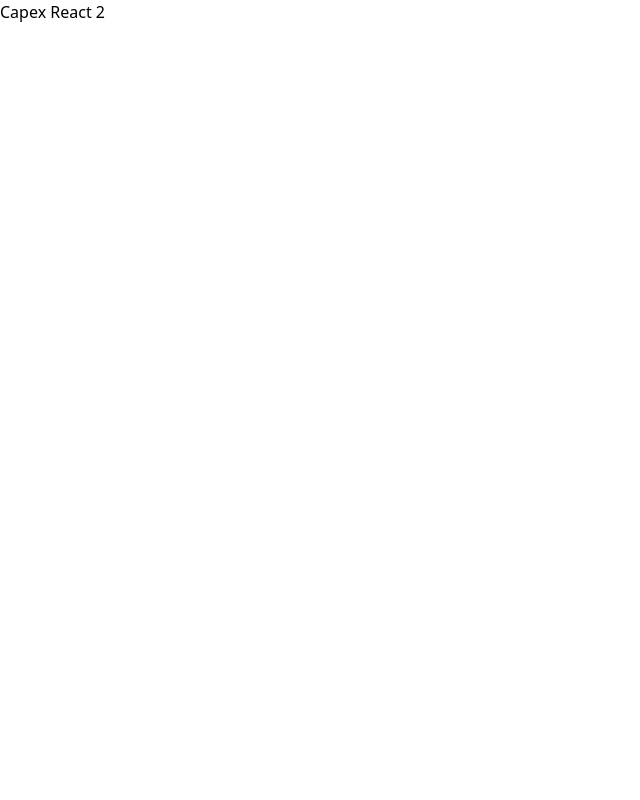
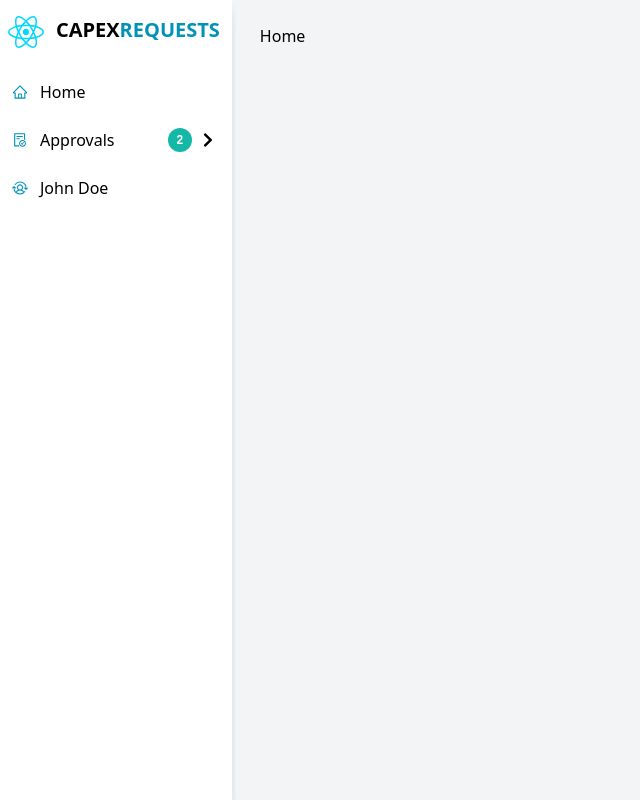
Before and after one commit to henriquesmoco/capex-react, a React (Vite) app in the folder capex-frontend/: page / in a window 1280 px wide. Shown: the whole page, without its empty margins (0-640 px from the left). Built offline with nearby package versions, Linux system fonts and the light colour scheme; a web font is replaced by a local one.

Commit message:
Created initial app layout

```diff
--- a/capex-frontend/package.json
+++ b/capex-frontend/package.json
@@ -14,6 +14,7 @@
     "primereact": "^10.9.7",
     "react": "^19.1.1",
     "react-dom": "^19.1.1",
+    "react-icons": "^5.5.0",
     "react-router": "^7.8.2",
     "tailwindcss": "^4.1.12"
   },
--- /dev/null
+++ b/capex-frontend/src/components/Button.jsx
@@ -0,0 +1,10 @@
+import {Button as ButtonPrimeReact } from "primereact/button";
+
+const Button = ({icon: CustomIcon, ...props}) => {
+    //Button of PrimeReact With Custom Icon
+    //<ButtonPrimeReact label="Submit" icon={(options) => <BsAirplaneFill {...options.iconProps} />} />
+    return <ButtonPrimeReact  {...props} icon={(options) =>
+        CustomIcon && <CustomIcon {...options.iconProps}/>} />
+}
+
+export default Button
--- /dev/null
+++ b/capex-frontend/src/components/SideMenu.jsx
@@ -0,0 +1,86 @@
+import {useState} from 'react';
+import {Badge} from "primereact/badge";
+import { PiUserSwitch } from "react-icons/pi";
+import { AiOutlineHome } from "react-icons/ai";
+import { FaChevronRight } from 'react-icons/fa';
+import { HiOutlineUser, HiOutlineUsers, HiOutlineCheckCircle   } from "react-icons/hi2";
+import { AiOutlineFileDone } from "react-icons/ai";
+import {useNavigate} from "react-router";
+
+const levelPadding = ["pl-0", "pl-6", "pl-12", "pl-16"];
+
+const SideMenuItem = ({item, level}) => {
+    const [isOpen, setIsOpen] = useState(false);
+    const hasChildren = item.items && item.items.length > 0;
+    const CustomIcon = item.icon;
+    return <>
+        <div onClick={() => {
+                if(hasChildren) {
+                    setIsOpen(!isOpen)
+                } else if(item.command) {
+                    item.command()
+                }
+            }}
+            className={`flex flex-row justify-between w-full p-3 pl-3 cursor-pointer transition-colors
+            hover:bg-gray-300 rounded-md duration-200 ${levelPadding[Math.min(level, levelPadding.length - 1)]}`} >
+            <div className="flex items-center space-x-3">
+                {CustomIcon && <CustomIcon className="text-cyan-600" />}
+                <span className="font-medium">{item.label}</span>
+            </div>
+            <div className="flex items-center space-x-2">
+                {item.badge && <Badge className="ml-auto" value={item.badge} />}
+                {hasChildren && (
+                    <FaChevronRight
+                        className={`mr-1 transition-transform duration-200 ${isOpen ? "rotate-90" : ""}`}
+                    />
+                )}
+            </div>
+        </div>
+        {hasChildren && isOpen &&
+            item.items.map((child, index) => (
+                <SideMenuItem key={index} item={child} level={level + 1} />
+            ))
+        }
+    </>
+}
+
+const SideMenu = () => {
+    const navigate = useNavigate();
+
+    const items = [
+        {
+            label: 'Home',
+            icon: AiOutlineHome,
+            command: () => navigate('/')
+        },
+        {
+            label: 'Approvals',
+            icon: AiOutlineFileDone,
+            badge: 2,
+            items: [
+                {
+                    label: 'Pending Me',
+                    icon: HiOutlineUser,
+                    badge: 2,
+                    command: () => navigate('/about')
+                },
+                {
+                    label: 'Completed',
+                    icon: HiOutlineCheckCircle ,
+                }
+            ]
+        },
+        {
+            label: 'John Doe',
+            icon: PiUserSwitch,
+        }
+    ]
+
+    return <>
+        <div className="flex flex-col items-center justify-between my-1 w-full">
+            {items.map((item, index) => <SideMenuItem key={index} item={item} level={0} />)}
+        </div>
+    </>
+}
+
+export default SideMenu
--- /dev/null
+++ b/capex-frontend/src/layout/RootLayout.jsx
@@ -0,0 +1,26 @@
+import logo from '/react.svg'
+import { Outlet } from "react-router";
+import SideMenu from "../components/SideMenu.jsx";
+
+const RootLayout = () => {
+    return <>
+        <div className="flex h-screen">
+            <div className="flex flex-col pr-1 bg-gray-100">
+                <div className="h-screen shadow-gray-300 shadow-lg bg-white">
+                    <span className="inline-flex align-items-center gap-1 px-2 py-4 mr-1">
+                        <img alt="logo" src={logo} height="40" className="mr-2"></img>
+                        <span className="text-xl font-semibold">
+                                CAPEX<span className="text-cyan-600">REQUESTS</span>
+                        </span>
+                    </span>
+                    <SideMenu/>
+                </div>
+            </div>
+            <main className="flex-1 p-6 bg-gray-100">
+                <Outlet />
+            </main>
+        </div>
+    </>
+}
+
+export default RootLayout
```
Also changed, not shown: capex-frontend/src/App.jsx (+6 -1 lines), 1 other file (tests, documents, lock files or other folders).
